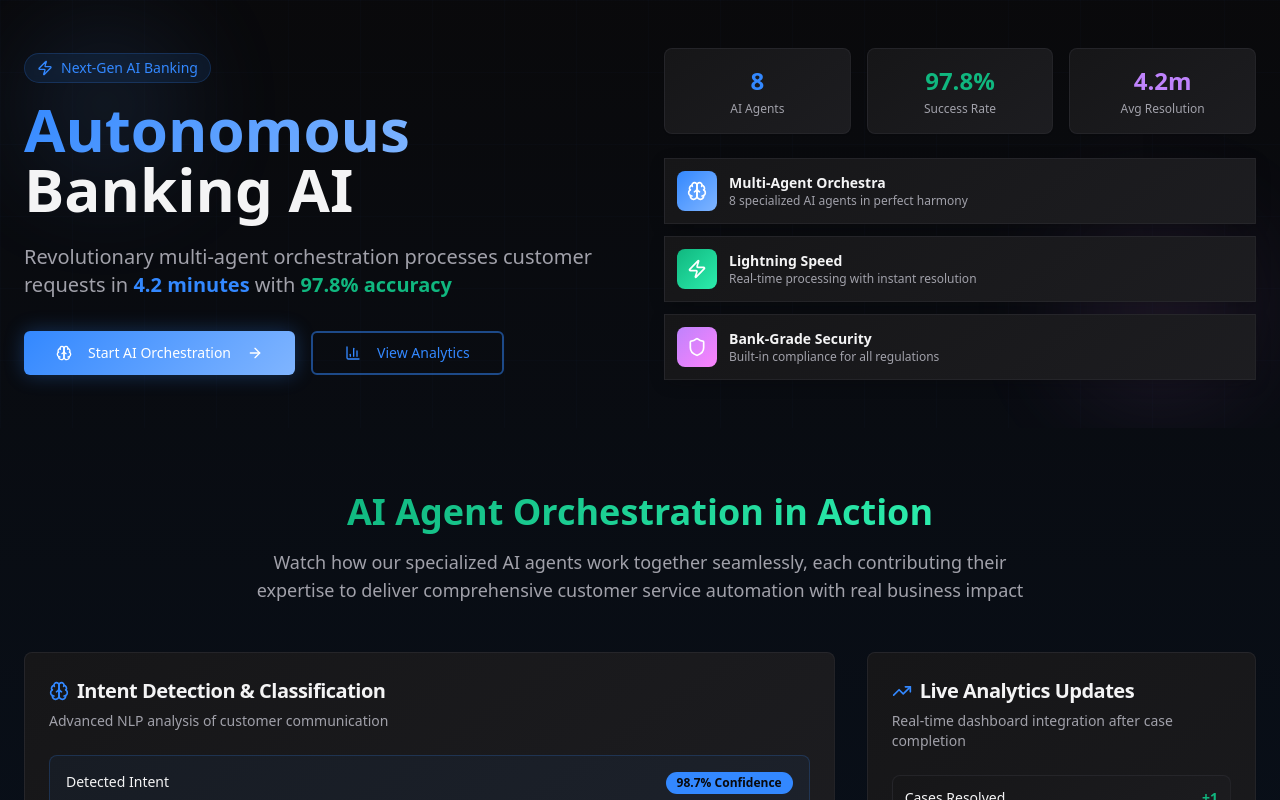
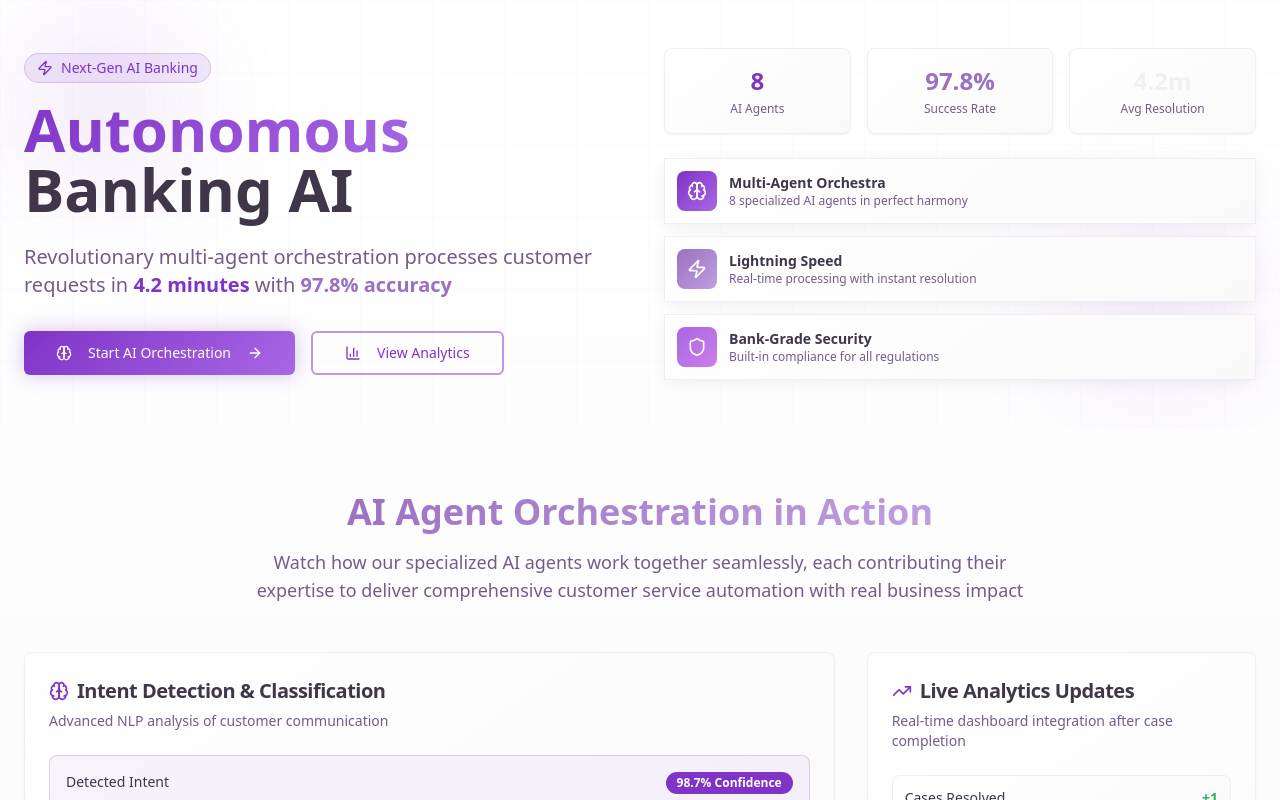
Before and after one commit to gshafd/ask-bankai, a React (Vite) app: page / in a window 1280 px wide. Shown: the top 800 px of the page. Built offline with nearby package versions, Linux system fonts and the light colour scheme.

Commit message:
Update theme to white and purple
Change the application's theme to a white background with purple accents (#7e36c6) for text and buttons.

```diff
--- a/src/index.css
+++ b/src/index.css
@@ -8,34 +8,34 @@ All colors MUST be HSL.
 
 @layer base {
   :root {
-    /* Base Colors - Modern Banking Palette */
-    --background: 240 10% 4%;
-    --foreground: 240 5% 96%;
+    /* Base Colors - Clean White Theme with Purple Accent */
+    --background: 0 0% 100%;
+    --foreground: 271 15% 25%;
 
-    --card: 240 4% 9%;
-    --card-foreground: 240 5% 96%;
+    --card: 0 0% 100%;
+    --card-foreground: 271 15% 25%;
 
-    --popover: 240 4% 9%;
-    --popover-foreground: 240 5% 96%;
+    --popover: 0 0% 100%;
+    --popover-foreground: 271 15% 25%;
 
-    /* Primary - Electric Blue */
-    --primary: 215 100% 60%;
-    --primary-foreground: 240 10% 4%;
-    --primary-glow: 215 100% 75%;
-    --primary-muted: 215 50% 20%;
+    /* Primary - Purple */
+    --primary: 271 59% 49%;
+    --primary-foreground: 0 0% 100%;
+    --primary-glow: 271 70% 65%;
+    --primary-muted: 271 30% 85%;
 
-    /* Secondary - Emerald */
-    --secondary: 160 84% 39%;
-    --secondary-foreground: 160 100% 96%;
-    --secondary-glow: 160 84% 55%;
+    /* Secondary - Complementary Purple Tones */
+    --secondary: 271 40% 60%;
+    --secondary-foreground: 0 0% 100%;
+    --secondary-glow: 271 50% 75%;
 
-    /* Accent - Purple */
-    --accent: 270 95% 75%;
-    --accent-foreground: 240 10% 4%;
-    --accent-muted: 270 60% 25%;
+    /* Accent - Lighter Purple */
+    --accent: 271 30% 95%;
+    --accent-foreground: 271 59% 49%;
+    --accent-muted: 271 20% 90%;
 
-    --muted: 240 4% 16%;
-    --muted-foreground: 240 5% 65%;
+    --muted: 271 10% 95%;
+    --muted-foreground: 271 20% 45%;
 
     --destructive: 0 84% 60%;
     --destructive-foreground: 0 0% 100%;
@@ -43,38 +43,38 @@ All colors MUST be HSL.
     --warning: 38 92% 50%;
     --warning-foreground: 38 100% 4%;
 
-    --success: 160 84% 39%;
-    --success-foreground: 160 100% 96%;
+    --success: 140 60% 45%;
+    --success-foreground: 0 0% 100%;
 
-    --border: 240 6% 20%;
-    --input: 240 6% 20%;
-    --ring: 215 100% 60%;
+    --border: 271 15% 90%;
+    --input: 271 15% 95%;
+    --ring: 271 59% 49%;
 
     /* Banking specific tokens */
-    --banking-primary: 215 100% 60%;
-    --banking-secondary: 160 84% 39%;
-    --banking-accent: 270 95% 75%;
-    --banking-neutral: 240 5% 25%;
-    --banking-surface: 240 4% 12%;
-    --banking-glass: 240 4% 16% / 0.6;
+    --banking-primary: 271 59% 49%;
+    --banking-secondary: 271 40% 60%;
+    --banking-accent: 271 70% 65%;
+    --banking-neutral: 271 10% 85%;
+    --banking-surface: 271 5% 98%;
+    --banking-glass: 271 20% 95% / 0.8;
 
     /* Ultra-modern Gradients */
-    --gradient-primary: linear-gradient(135deg, hsl(215 100% 60%), hsl(215 100% 75%));
-    --gradient-secondary: linear-gradient(135deg, hsl(160 84% 39%), hsl(160 84% 55%));
-    --gradient-accent: linear-gradient(135deg, hsl(270 95% 75%), hsl(300 95% 75%));
-    --gradient-hero: linear-gradient(180deg, hsl(240 10% 4%) 0%, hsl(215 60% 8%) 50%, hsl(240 10% 4%) 100%);
-    --gradient-card: linear-gradient(145deg, hsl(240 4% 9%) 0%, hsl(240 6% 12%) 100%);
+    --gradient-primary: linear-gradient(135deg, hsl(271 59% 49%), hsl(271 70% 65%));
+    --gradient-secondary: linear-gradient(135deg, hsl(271 40% 60%), hsl(271 50% 75%));
+    --gradient-accent: linear-gradient(135deg, hsl(271 70% 65%), hsl(285 70% 70%));
+    --gradient-hero: linear-gradient(180deg, hsl(0 0% 100%) 0%, hsl(271 20% 98%) 50%, hsl(0 0% 100%) 100%);
+    --gradient-card: linear-gradient(145deg, hsl(0 0% 100%) 0%, hsl(271 10% 98%) 100%);
     --gradient-glass: linear-gradient(145deg,
-      hsla(240, 10%, 15%, 0.1) 0%,
-      hsla(215, 60%, 20%, 0.05) 50%,
-      hsla(240, 10%, 15%, 0.1) 100%);
+      hsla(271, 20%, 95%, 0.8) 0%,
+      hsla(271, 30%, 90%, 0.6) 50%,
+      hsla(271, 20%, 95%, 0.8) 100%);
 
     /* Modern Shadows */
-    --shadow-banking: 0 8px 32px -8px hsl(215 100% 60% / 0.3);
-    --shadow-card: 0 4px 16px -4px hsl(240 10% 4% / 0.4);
-    --shadow-glow: 0 0 32px hsl(215 100% 75% / 0.5);
-    --shadow-accent: 0 8px 32px -8px hsl(270 95% 75% / 0.25);
-    --shadow-subtle: 0 2px 8px -2px hsl(240 10% 4% / 0.2);
+    --shadow-banking: 0 8px 32px -8px hsl(271 59% 49% / 0.25);
+    --shadow-card: 0 4px 16px -4px hsl(271 20% 25% / 0.1);
+    --shadow-glow: 0 0 32px hsl(271 70% 65% / 0.4);
+    --shadow-accent: 0 8px 32px -8px hsl(271 70% 65% / 0.2);
+    --shadow-subtle: 0 2px 8px -2px hsl(271 20% 25% / 0.08);
 
     /* Enhanced Animations */
     --transition-banking: all 0.4s cubic-bezier(0.4, 0, 0.2, 1);
@@ -101,43 +101,43 @@ All colors MUST be HSL.
     --sidebar-ring: 217.2 91.2% 59.8%;
   }
 
-  .light {
-    --background: 240 50% 98%;
-    --foreground: 240 5% 15%;
+  .dark {
+    --background: 271 15% 8%;
+    --foreground: 271 10% 95%;
 
-    --card: 0 0% 100%;
-    --card-foreground: 240 5% 15%;
+    --card: 271 15% 10%;
+    --card-foreground: 271 10% 95%;
 
-    --popover: 0 0% 100%;
-    --popover-foreground: 240 5% 15%;
+    --popover: 271 15% 10%;
+    --popover-foreground: 271 10% 95%;
 
-    --primary: 215 100% 50%;
-    --primary-foreground: 240 50% 98%;
+    --primary: 271 70% 65%;
+    --primary-foreground: 271 15% 8%;
 
-    --secondary: 160 60% 45%;
-    --secondary-foreground: 160 100% 96%;
+    --secondary: 271 50% 75%;
+    --secondary-foreground: 271 15% 8%;
 
-    --muted: 240 5% 96%;
-    --muted-foreground: 240 5% 45%;
+    --muted: 271 15% 15%;
+    --muted-foreground: 271 10% 65%;
 
-    --accent: 270 60% 90%;
-    --accent-foreground: 240 5% 15%;
+    --accent: 271 20% 20%;
+    --accent-foreground: 271 70% 65%;
 
     --destructive: 0 84% 60%;
     --destructive-foreground: 0 0% 100%;
 
-    --border: 240 6% 90%;
-    --input: 240 6% 90%;
-    --ring: 215 100% 50%;
+    --border: 271 15% 20%;
+    --input: 271 15% 20%;
+    --ring: 271 70% 65%;
 
-    --sidebar-background: 240 50% 98%;
-    --sidebar-foreground: 240 5% 15%;
-    --sidebar-primary: 215 100% 50%;
-    --sidebar-primary-foreground: 240 50% 98%;
-    --sidebar-accent: 240 5% 94%;
-    --sidebar-accent-foreground: 240 5% 15%;
-    --sidebar-border: 240 6% 90%;
-    --sidebar-ring: 215 100% 50%;
+    --sidebar-background: 271 15% 8%;
+    --sidebar-foreground: 271 10% 95%;
+    --sidebar-primary: 271 70% 65%;
+    --sidebar-primary-foreground: 271 15% 8%;
+    --sidebar-accent: 271 15% 15%;
+    --sidebar-accent-foreground: 271 70% 65%;
+    --sidebar-border: 271 15% 20%;
+    --sidebar-ring: 271 70% 65%;
   }
 }
 
```
